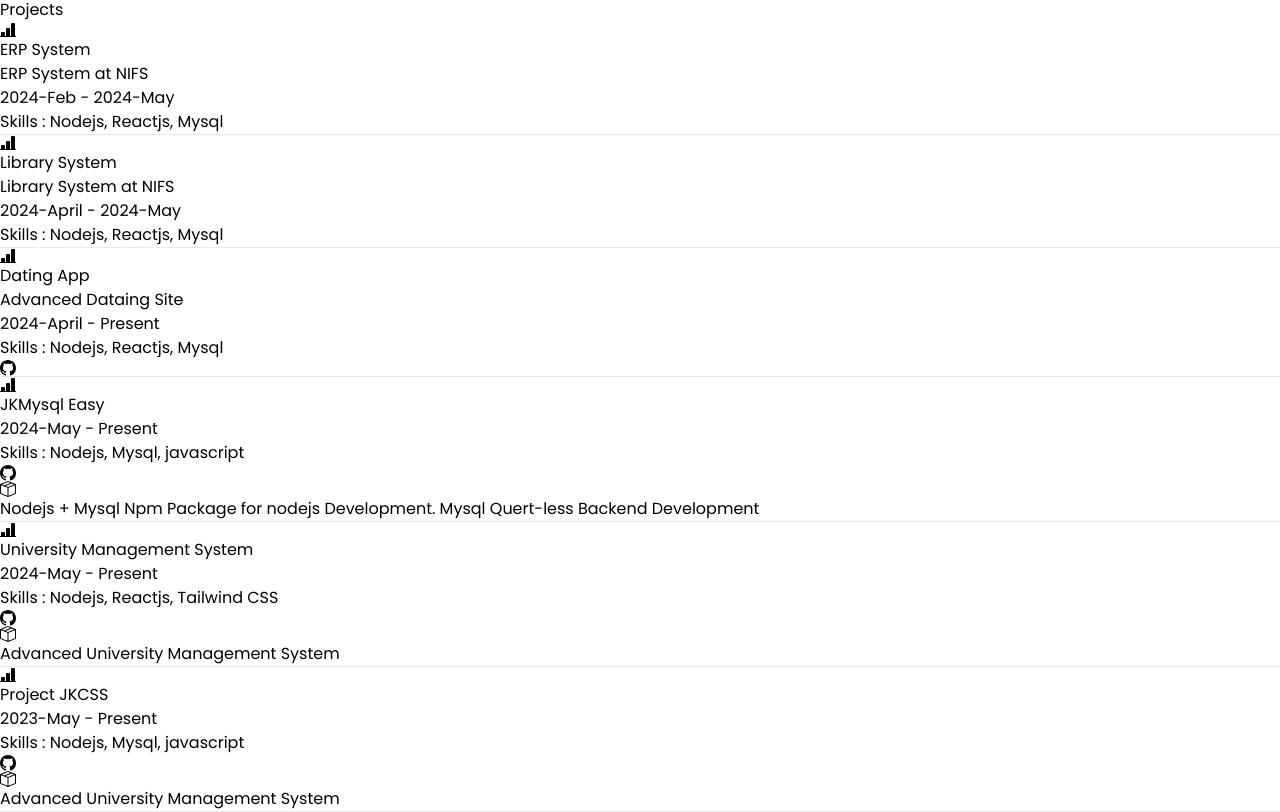
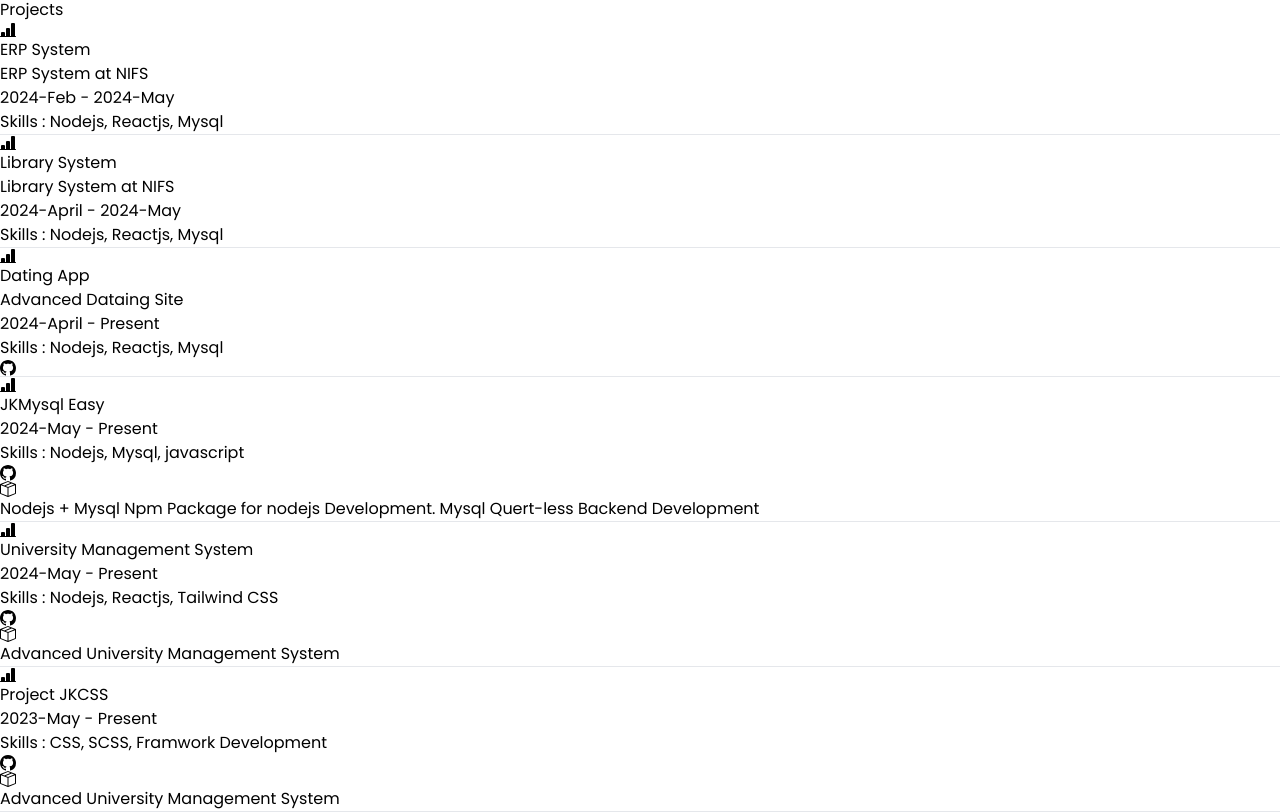
Before and after one commit to BackendExpert/Myportfolio, a React (Vite) app in the folder myportfolio/: page / in a window 1280 px wide. Shown: the part 10673-11485 px from the top of the page. Built offline with nearby package versions, Linux system fonts and the light colour scheme; a web font is replaced by a local one.

Commit message:
Update Projects.jsx
Co-Authored-By: JehanKandy  <jehankandy@gmail.com>

```diff
--- a/myportfolio/src/comportment/Projects.jsx
+++ b/myportfolio/src/comportment/Projects.jsx
@@ -111,7 +111,7 @@ const Projects = () => {
                         <div className="md:mx-8 md:my-0 my-2">
                             <p className="md:text-2xl text-xl text-[#00A0DF]">Project JKCSS</p>
                             <p className="my-4">2023-May - Present</p>
-                            <p className="">Skills : Nodejs, Mysql, javascript</p>
+                            <p className="">Skills : CSS, SCSS, Framwork Development</p>
                             <p className="flex my-4">
                                 <a href="https://github.com/BackendExpert/mysql-easy" className='px-2 text-xl text-[#00A0DF]' target='_blank'>
                                     <BsGithub />
```
